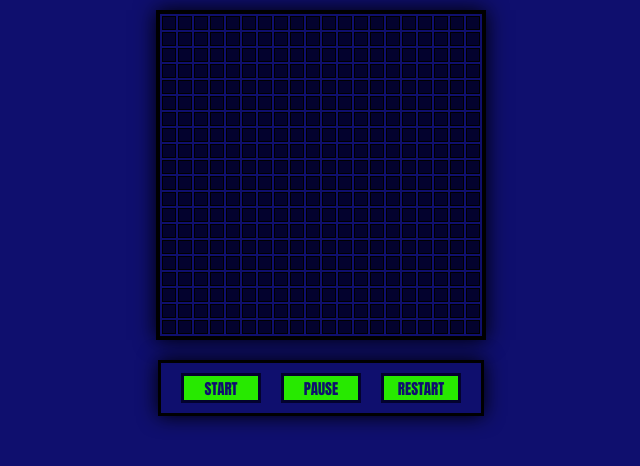
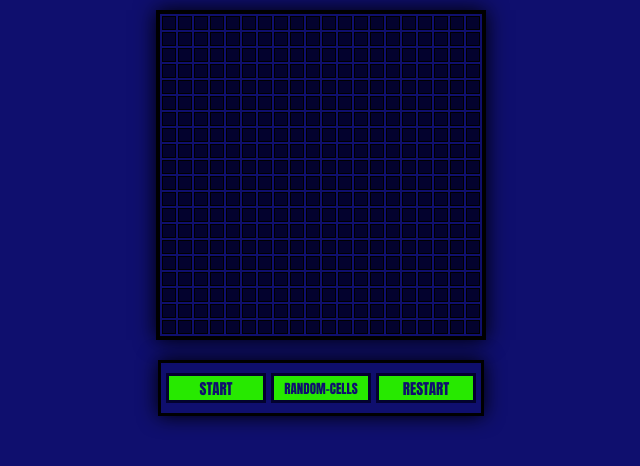
Before and after one commit to alejandromachin/202201-W2CW-alejandro-rodriguez-, a website: page index.html in a window 1280 px wide. Shown: the part 98-564 px from the top of the page, without its empty margins (319-959 px from the left). Drawn offline with Linux system fonts and the light colour scheme.

Commit message:
added random-cell button

```diff
--- a/index.html
+++ b/index.html
@@ -15,7 +15,12 @@
       <section class="board"></section>
       <div class="control-panel">
         <button id="start" class="control-panel__button">START</button>
-        <button id="empezar" class="control-panel__button">PAUSE</button>
+        <button
+          id="random"
+          class="control-panel__button control-panel__button-random"
+        >
+          RANDOM-CELLS
+        </button>
         <button class="control-panel__button">RESTART</button>
       </div>
     </main>
--- a/index.js
+++ b/index.js
@@ -212,13 +212,11 @@ const loop = () => {
   coverArray();
 };
 
-const empezar = document.getElementById("empezar");
+const random = document.getElementById("random");
 
-empezar.addEventListener("click", () => {
+random.addEventListener("click", () => {
   loop();
 });
-
-console.log(arrayToPlayWith);
 
 // Any live cell with two or three live neighbours survives.
 // Any dead cell with three live neighbours becomes a live cell.
--- a/styles/style.css
+++ b/styles/style.css
@@ -57,10 +57,14 @@ html {
   font-weight: 900;
   color: #0f0f6e;
   background-color: #27e900;
-  width: 80px;
+  width: 100px;
   height: 30px;
   border: 3px solid #03022e;
   transition: 1s;
+}
+
+.control-panel__button-random {
+  font-size: 13px;
 }
 .control-panel__button:hover {
   background-color: #0a3302;
```
